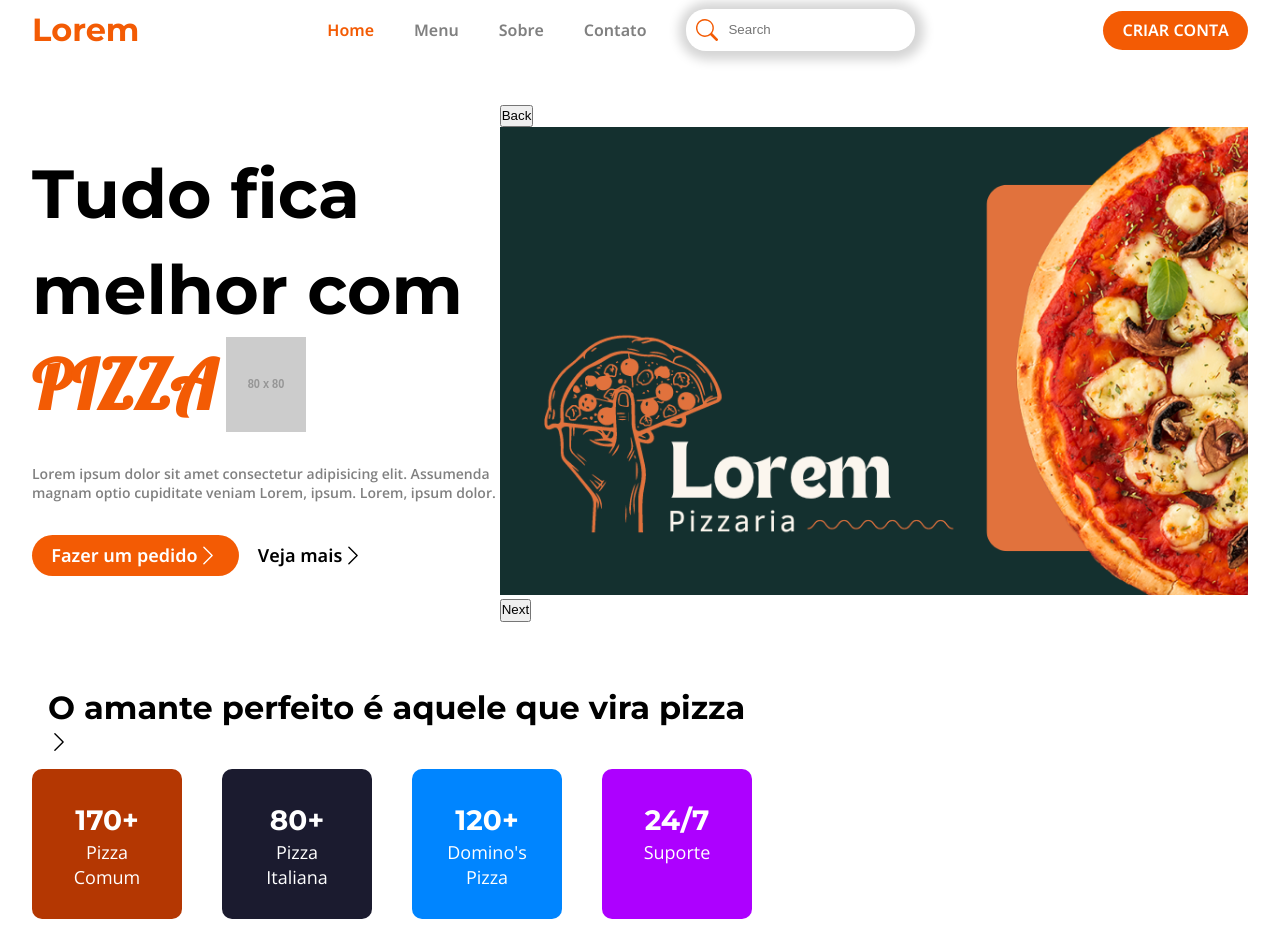
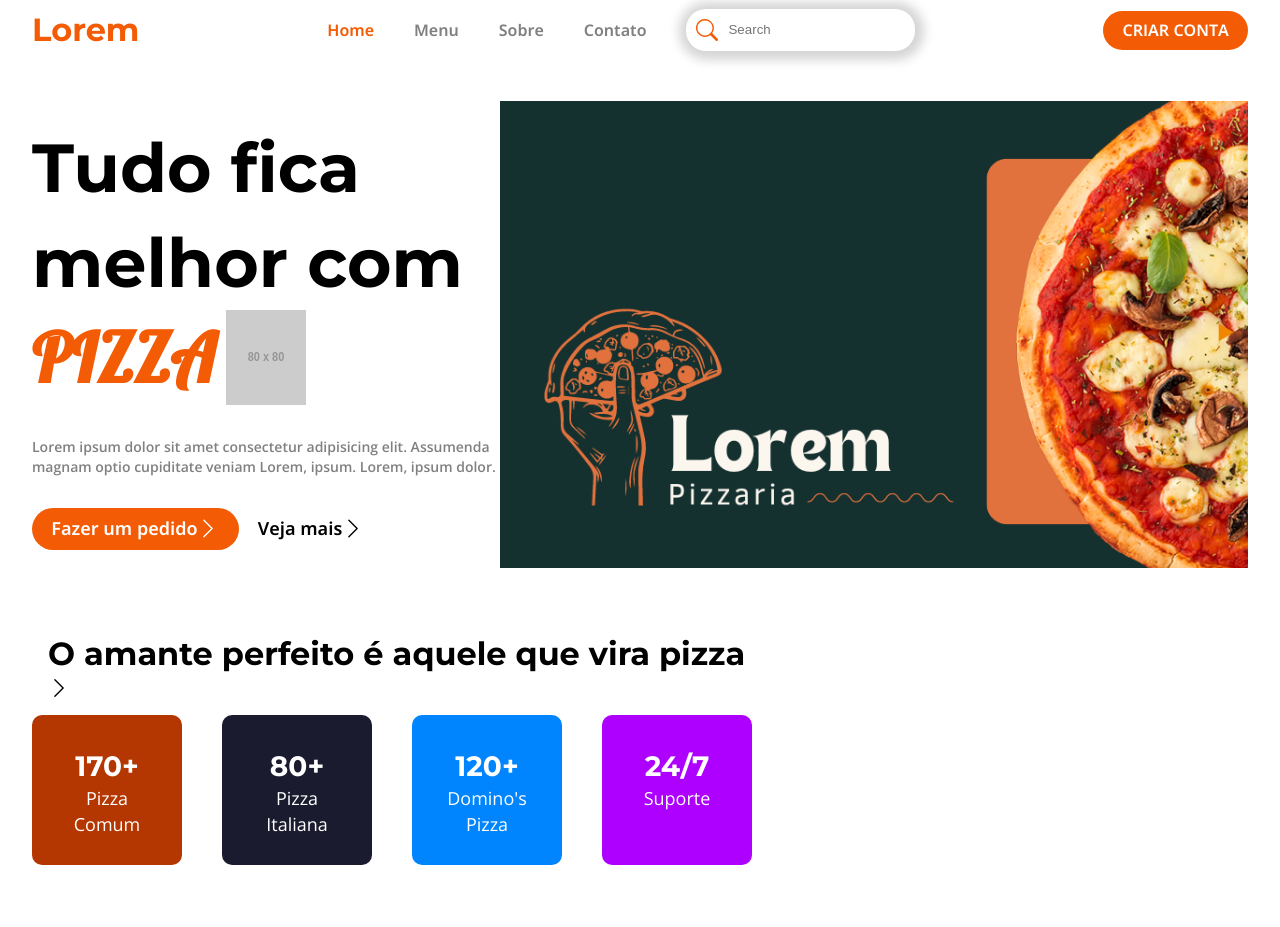
Before and after one commit to danielBRTanimacao/desafio-landing-page-react, a React (Vite) app: page / in a window 1280 px wide. After the commit the page ends 873 px from the top, so only its background shows below. Built offline with nearby package versions, Linux system fonts and the light colour scheme; a web font is replaced by a local one.

Commit message:
making more simple carousel

```diff
--- a/src/assets/css/Index.css
+++ b/src/assets/css/Index.css
@@ -195,6 +195,30 @@ li a,
     gap: 10px;
 }
 
+.carousel-btn {
+    position: relative;
+    display: inline-block;
+}
+
+.carousel-btn button {
+    transition: all 0.3s ease-in-out;
+    height: 100%;
+    font-size: var(--medium-font);
+    background-color: transparent;
+    color: var(--orange-simple);
+    border: none;
+}
+.carousel-btn button:disabled {
+    display: none;
+}
+
+.carousel-btn button:hover {
+    transition: all 0.2s ease-in-out;
+    color: var(--more-darker-orange);
+    background-color: rgba(255, 255, 255, 0.5);
+    cursor: pointer;
+}
+
 /* .bi-chevron-right {
     border: 2px solid black;
     border-radius: 100%;
--- a/src/components/Header.tsx
+++ b/src/components/Header.tsx
@@ -4,19 +4,19 @@ import PizzaImageSecond from "../assets/images/pizza-image-second.png";
 
 export default () => {
     const [indexImage, indexImageSet] = useState(PizzaImage);
-    const [clicked, clickedSet] = useState(false);
+    const [backIsDisabled, backIsDisabledSet] = useState(true);
+    const [rightIsDisabled, rightIsDisabledSet] = useState(false);
+
+    const backimage = () => {
+        indexImageSet(PizzaImage);
+        backIsDisabledSet(true);
+        rightIsDisabledSet(false);
+    };
 
     const nextImage = () => {
-        clickedSet(true);
-
-        if (clicked) {
-            clickedSet(false);
-            // o btn para de funcionar
-        } else {
-            // o btn right volta a funcionar
-            clickedSet(true);
-        }
         indexImageSet(PizzaImageSecond);
+        backIsDisabledSet(false);
+        rightIsDisabledSet(true);
     };
 
     return (
@@ -73,10 +73,34 @@ export default () => {
                         </a>
                     </aside>
                 </article>
-                <div className="img-edited">
-                    <button>Back</button>
+                <div className="img-edited carousel-btn">
+                    <button
+                        onClick={backimage}
+                        disabled={backIsDisabled}
+                        style={{
+                            position: "absolute",
+                            left: "10px",
+                            top: "50%",
+                            transform: "translateY(-50%)",
+                            zIndex: 1
+                        }}
+                    >
+                        &#11207;
+                    </button>
                     <img src={indexImage} alt="img-pizza" />
-                    <button onClick={nextImage}>Next</button>
+                    <button
+                        onClick={nextImage}
+                        disabled={rightIsDisabled}
+                        style={{
+                            position: "absolute",
+                            right: "10px",
+                            top: "50%",
+                            transform: "translateY(-50%)",
+                            zIndex: 1
+                        }}
+                    >
+                        &#11208;
+                    </button>
                 </div>
             </header>
         </>
```
